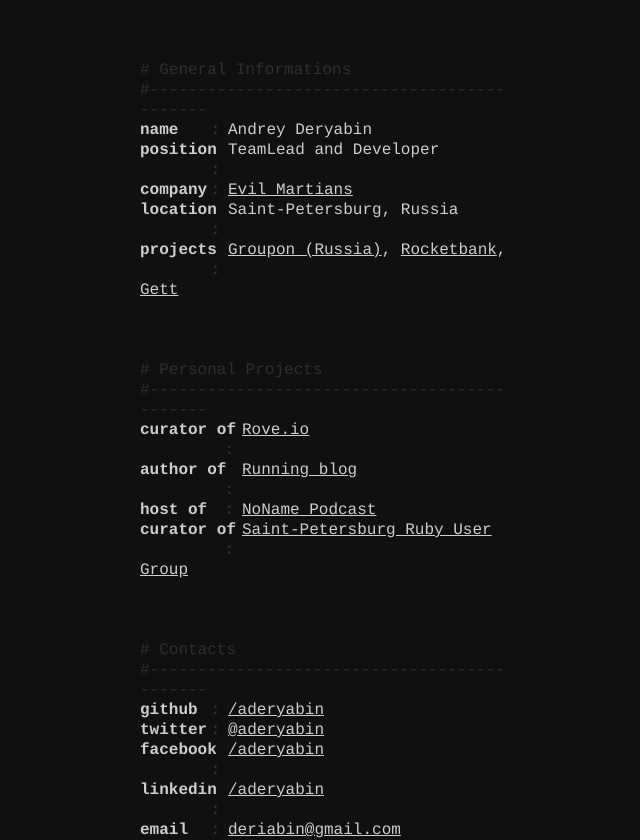
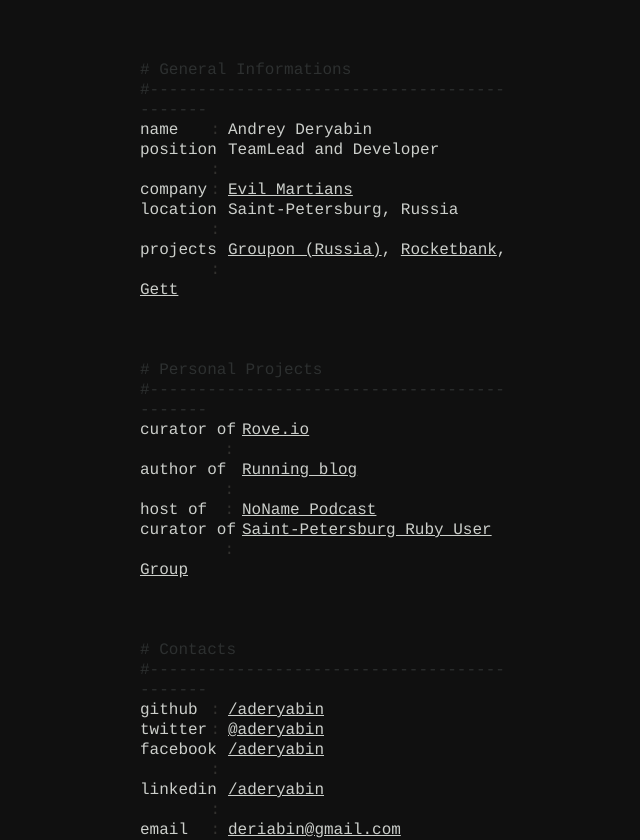
Before and after one commit to aderyabin/aderyabin.github.io, a plain HTML site: page index.html in a window 1280 px wide. Shown: the whole page, without its empty margins (315-955 px from the left). Drawn offline with Linux system fonts and the light colour scheme.

Commit message:
fix styles

```diff
--- a/assets/stylesheets/black.css
+++ b/assets/stylesheets/black.css
@@ -32,6 +32,12 @@ ul{
   list-style-type: none;
 }
 
+ul li b{
+  font-weight: normal;
+  display: inline-block;
+  text-transform: lowercase;
+}
+
 ul li b:after{
   content: " : ";
   color: #32312E;
@@ -45,14 +51,10 @@ a{
 
 .general li b{
   width: 88px;
-  display: inline-block;
-  text-transform: lowercase;
 }
 
 .personal li b{
   width: 102px;
-  display: inline-block;
-  text-transform: lowercase;
 }
 
 span.separator:after{
```
